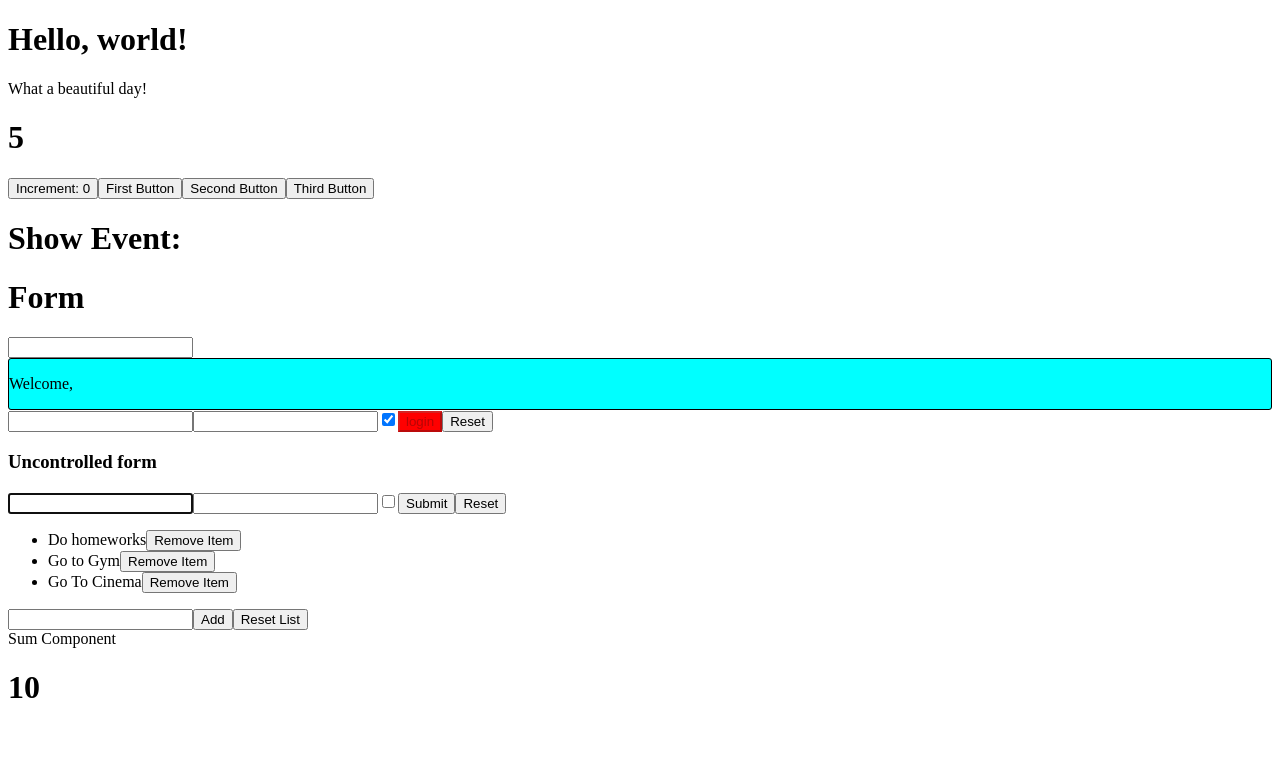
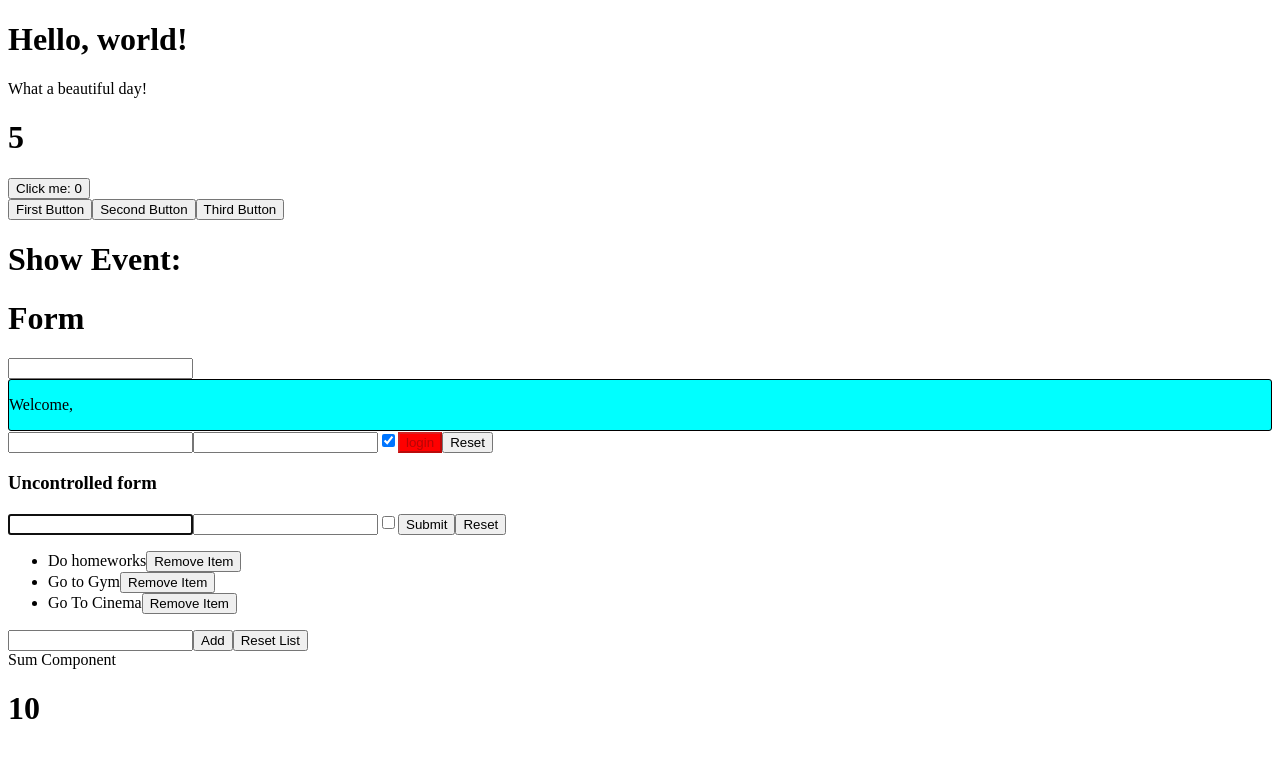
Before and after one commit to RiccardoPriolo/React-exercises, a React (Create React App) app: page / in a window 1280 px wide. Shown: the top 758 px of the page. Built offline with nearby package versions, Linux system fonts and the light colour scheme.

Commit message:
Svolgimento use-state-01

```diff
--- a/src/ClickCounter.js
+++ b/src/ClickCounter.js
@@ -1,23 +1,17 @@
-import React from "react";
+import React, { useState } from "react";
 
-class ClickCounter extends React.Component {
-  state = { count: 0 };
+const ClickCounter2 = () => {
+  const [count, setCount] = useState(0);
 
-  CounterIncrement = () => {
-    this.setState((state) => {
-      return {
-        count: state.count + 1,
-      };
-    });
+  const CounterIncrement = () => {
+    setCount(count + 1);
   };
 
-  render() {
-    return (
-      <button onClick={this.CounterIncrement}>
-        Increment: {this.state.count}
-      </button>
-    );
-  }
-}
+  return (
+    <div>
+      <button onClick={CounterIncrement}>Click me: {count}</button>
+    </div>
+  );
+};
 
-export default ClickCounter;
+export default ClickCounter2;
```
